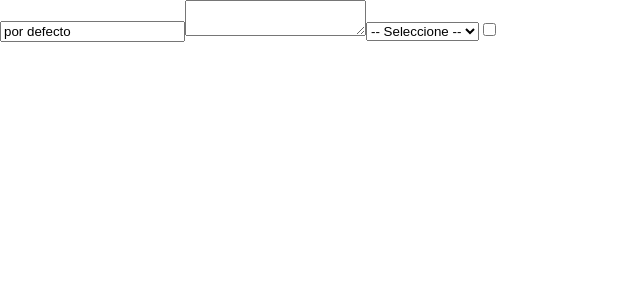
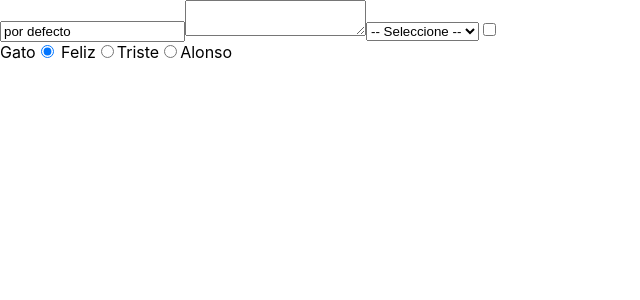
Before and after one commit to alonso1298/Formularios-React, a React (Create React App) app: page / in a window 1280 px wide. Shown: the top 300 px of the page, without its empty margins (0-640 px from the left). Built offline with nearby package versions, Linux system fonts and the light colour scheme.

Commit message:
Radio Button

```diff
--- a/src/App.js
+++ b/src/App.js
@@ -1,7 +1,13 @@
 import { useState } from "react";
 
 const App = () => {
-    const [value, setValue] = useState({ normal: 'por defecto', texto: '', select: '', check: false })
+    const [value, setValue] = useState({
+        normal: 'por defecto',
+        texto: '',
+        select: '',
+        check: false,
+        estado: 'feliz',
+    })
     const handleChange = ({ target }) => {
         setValue((state) => ({
             ...state,
@@ -31,6 +37,31 @@ const App = () => {
                 onChange={handleChange}
                 checked={value.check}
             />
+
+            <div>
+                <label>Gato</label>
+                <input
+                onChange={handleChange}
+                type="radio"
+                value='feliz'
+                name="estado"
+                checked={value.estado === 'feliz'}
+                /> Feliz
+                <input
+                onChange={handleChange}
+                type="radio"
+                value='triste'
+                name="estado"
+                checked={value.estado === 'triste'}
+                />Triste
+                <input
+                onChange={handleChange}
+                type="radio"
+                value='alonso'
+                name="estado"
+                checked={value.estado === 'alonso'}
+                />Alonso
+            </div>
         </div>
     )
 }
```
